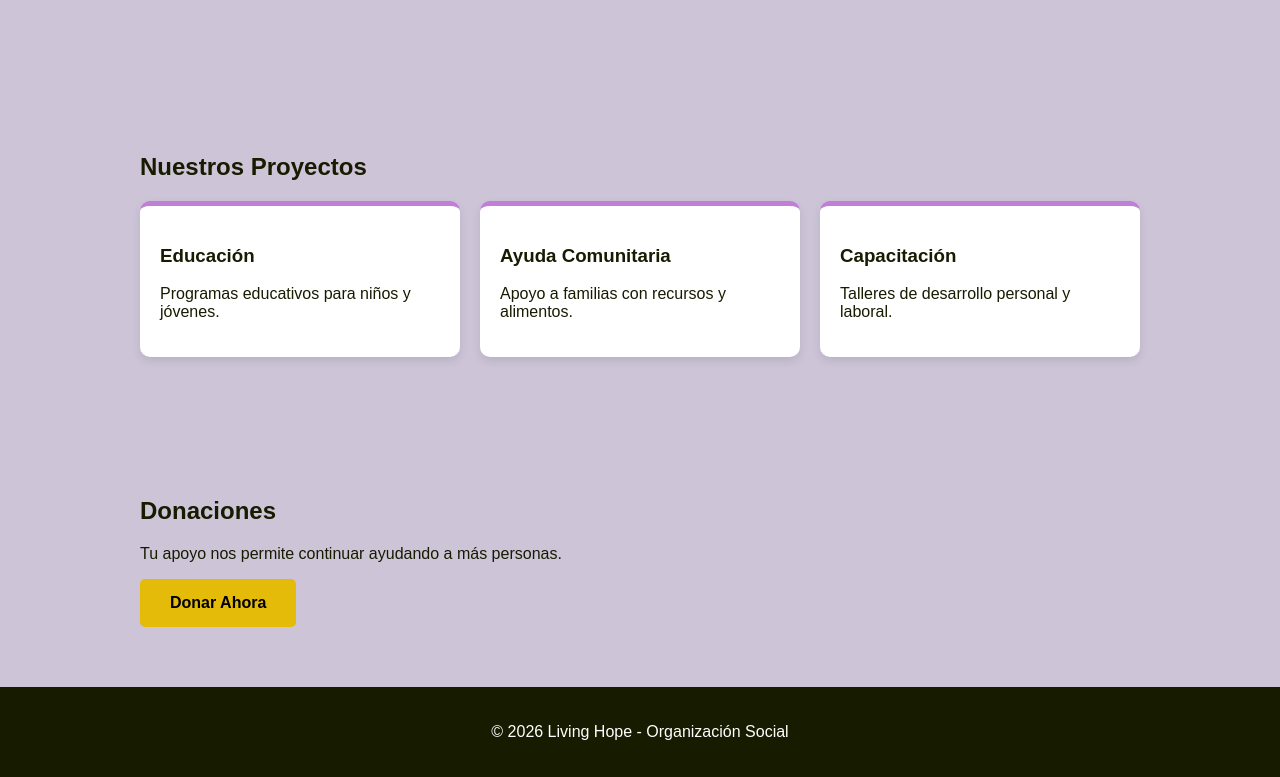
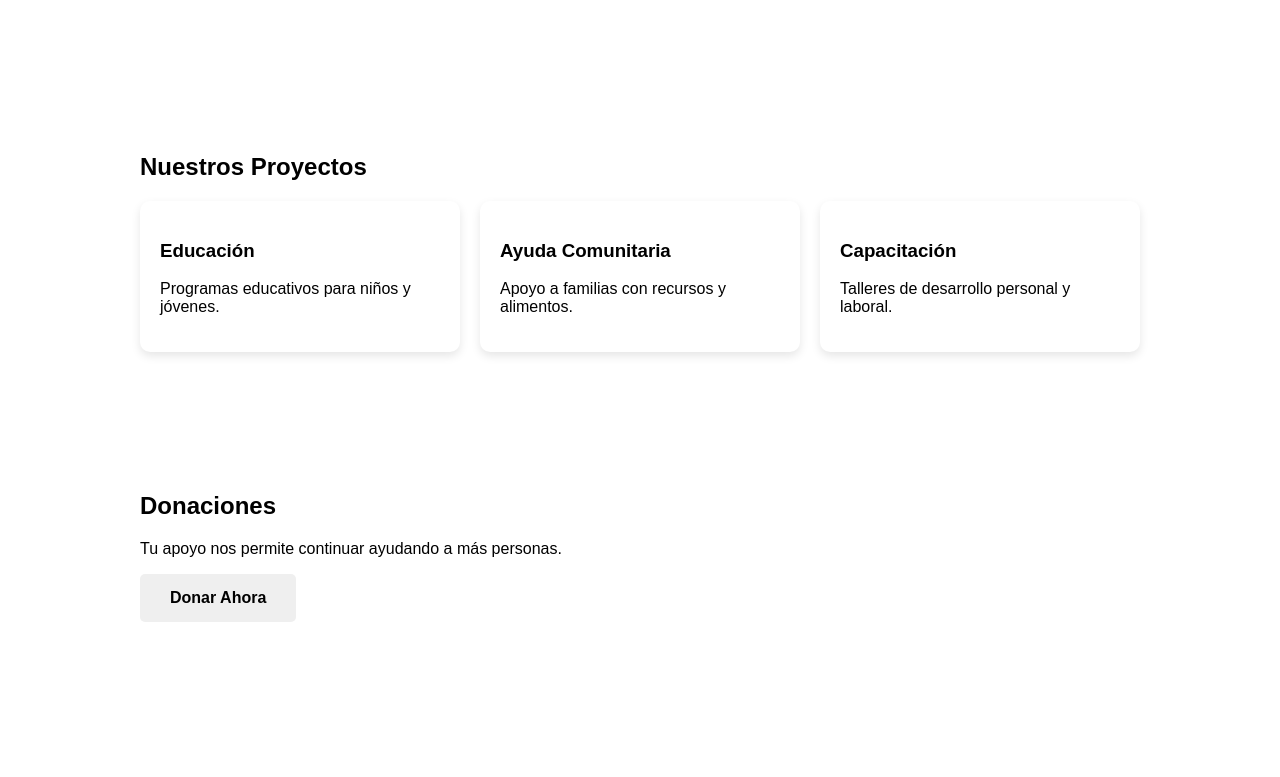
Before and after one commit to organizacionsociallivinghope-netizen/Living-Hope, a plain HTML site: page index.html in a window 1280 px wide. Shown: the part 1162-1939 px from the top of the page. Drawn offline with Linux system fonts and the light colour scheme.

Commit message:
index.html

```diff
--- a/index.html
+++ b/index.html
@@ -9,34 +9,34 @@
 <style>
 :root{
 
---color-principal:#C07ED6;
---color-secundario:#CDC4D8;
+color-principal:#C07ED6;
+color-secundario:#CDC4D8;
 
---color-acento:#E4BB08;
---color-acento2:#E4DA17;
+color-acento:#E4BB08;
+color-acento2:#E4DA17;
 
---color-oscuro:#171B00;
---color-verde:#08440E;
+color-oscuro:#171B00;
+color-verde:#08440E;
 
---color-tierra:#503001;
+color-tierra:#503001;
 
 }
 body{
 margin:0;
 font-family:Arial;
-background:var(--color-secundario);
-color:var(--color-oscuro);
+background:var(color-secundario);
+color:var(color-oscuro);
 }
 
 header{
-background:var(--color-principal);
+background:var(color-principal);
 color:white;
 padding:20px;
 text-align:center;
 }
 
 nav{
-background:var(--color-tierra);
+background:var(color-tierra);
 padding:10px;
 text-align:center;
 }
@@ -75,20 +75,20 @@
 background:white;
 padding:20px;
 border-radius:10px;
-border-top:5px solid var(--color-principal);
+border-top:5px solid var(color-principal);
 box-shadow:0 4px 10px rgba(0,0,0,0.1);
 flex:1;
 }
 
 footer{
-background:var(--color-oscuro);
+background:var(color-oscuro);
 color:white;
 text-align:center;
 padding:20px;
 }
 
 button{
-background:var(--color-acento);
+background:var(color-acento);
 color:black;
 font-weight:bold;
 border:none;
```
